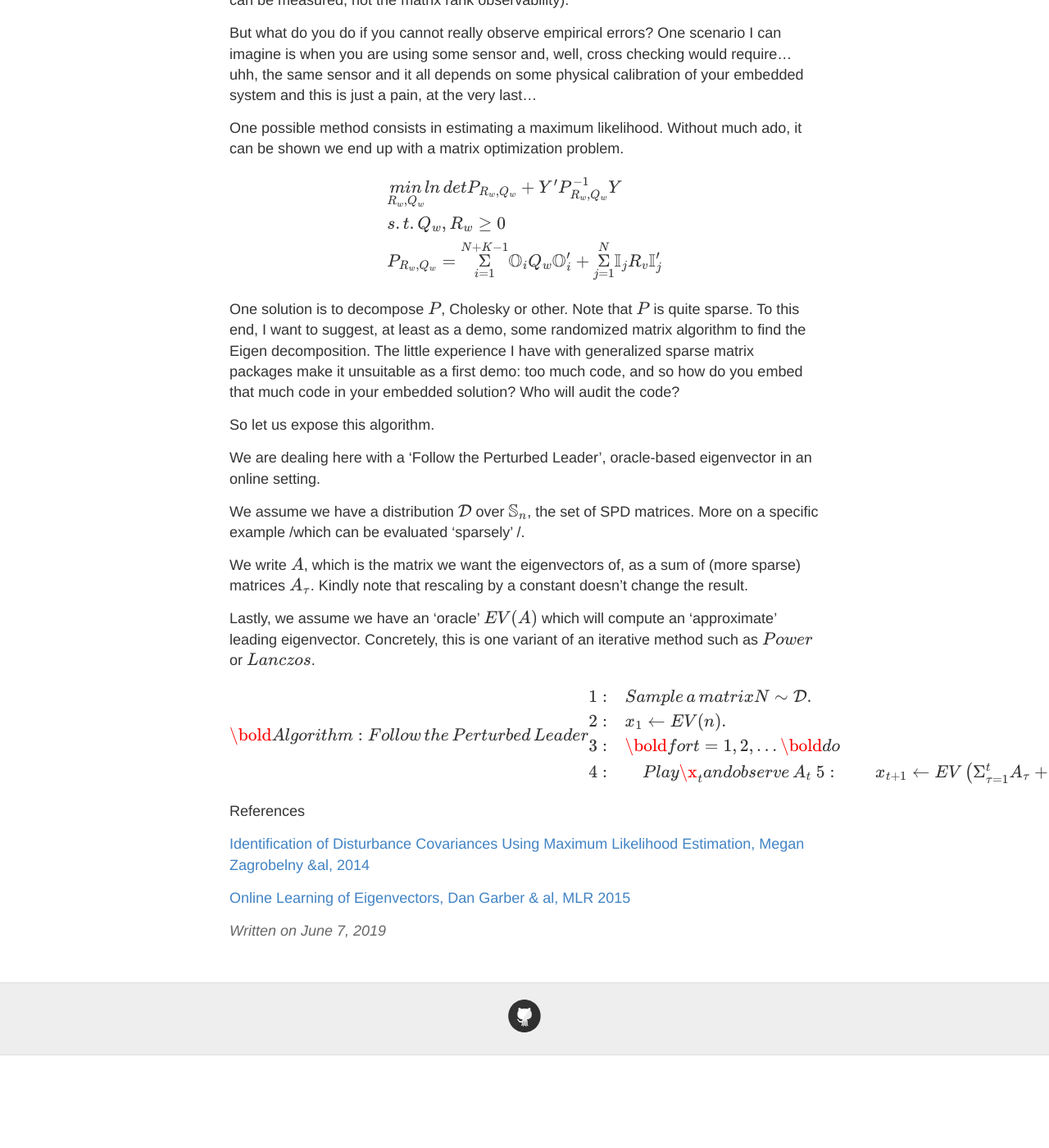
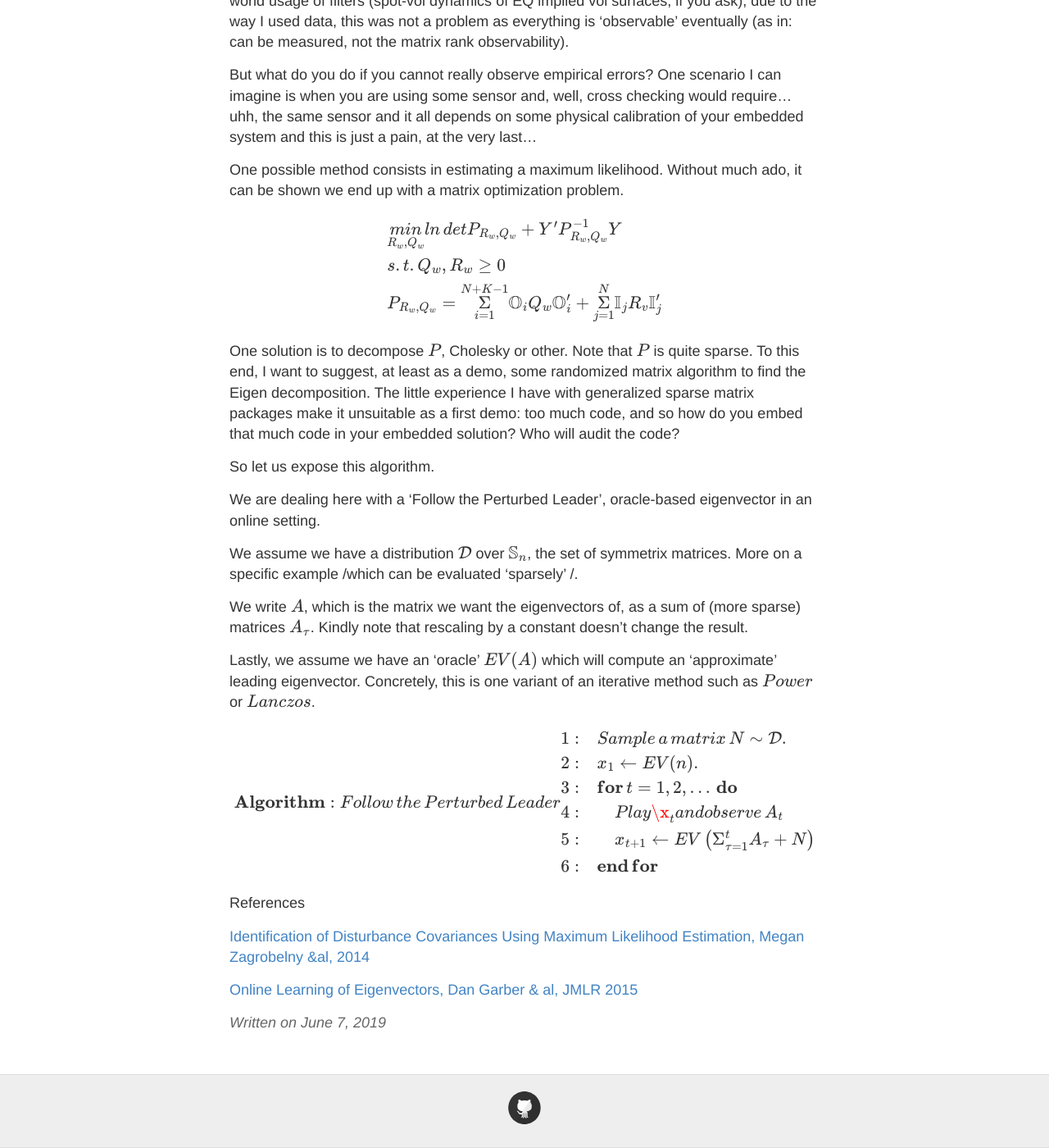
Before and after one commit to zeta1999/renoir42, a Jekyll site: the page built from _posts/2019-6-7-Eigen.md, in a window 1280 px wide and 1400 px high, scrolled down 756 px. Shown: the whole window at 82% size. Built offline with Jekyll 4.4.1, drawn with Linux system fonts in a browser that asks for light colours; formulas are drawn with MathJax 3; a script that is not in the unit is left out; before the commit the page ends 2043 px from its top, so only the background shows below that; some of the changed text lies outside the part shown.

Commit message:
Update 2019-6-7-Eigen.md

```diff
--- a/_posts/2019-6-7-Eigen.md
+++ b/_posts/2019-6-7-Eigen.md
@@ -61,7 +61,7 @@
 
 We are dealing here with a 'Follow the Perturbed Leader', oracle-based eigenvector in an online setting.
 
-We assume we have a distribution $ \mathcal{D} $ over $ \mathbb{S}_n $, the set of SPD matrices.
+We assume we have a distribution $ \mathcal{D} $ over $ \mathbb{S}_n $, the set of symmetrix matrices.
 More on a specific example /which can be evaluated 'sparsely' /.
 
 We write $ A $, which is the matrix we want the eigenvectors of, as a sum of (more sparse) matrices $ A_\tau $. Kindly note that rescaling by a constant doesn't change the result.
@@ -69,15 +69,15 @@
 Lastly, we assume we have an 'oracle' $ EV(A) $ which will compute an 'approximate' leading eigenvector. Concretely, this is one variant of an iterative method such as $ Power $ or $ Lanczos $.
 
 $$
-\bold{Algorithm}: Follow \, the \, Perturbed \, Leader \\
+\mathbf{Algorithm}: Follow \, the \, Perturbed \, Leader \\
 \begin{array}{ll}
 
-1: & Sample \, a \, matrix N \sim \mathcal{D}. \\
+1: & Sample \, a \, matrix \, N \sim \mathcal{D}. \\
 2: & x_1 \leftarrow EV(n). \\
-3: & \bold{for} t= 1,2, \ldots \bold{do} \\
-4: & \quad Play \x_t and observe \, A_t \
-5: & \quad x_{t+1} \leftarrow EV \left( \Sigma_{\tau=1}^t A_\tau + N \right)
-6: & \bold{end \, for}
+3: & \mathbf{for} \, t= 1,2, \ldots \, \mathbf{do} \\
+4: & \quad Play \x_t and observe \, A_t \\
+5: & \quad x_{t+1} \leftarrow EV \left( \Sigma_{\tau=1}^t A_\tau + N \right) \\
+6: & \mathbf{end \, for}
 \end{array}
 $$
 
@@ -86,4 +86,4 @@
 
 [Identification of Disturbance Covariances Using Maximum Likelihood Estimation, Megan Zagrobelny &al, 2014](https://pdfs.semanticscholar.org/3f25/e01aaa64f7d5744288926b89b42f25c847ad.pdf)
 
-[Online Learning of Eigenvectors, Dan Garber & al, MLR 2015](http://proceedings.mlr.press/v37/garberb15-supp.pdf)
+[Online Learning of Eigenvectors, Dan Garber & al, JMLR 2015](http://proceedings.mlr.press/v37/garberb15-supp.pdf)
```
Also changed, not shown: other parts of _posts/2019-6-7-Eigen.md (+1 -1 lines).
